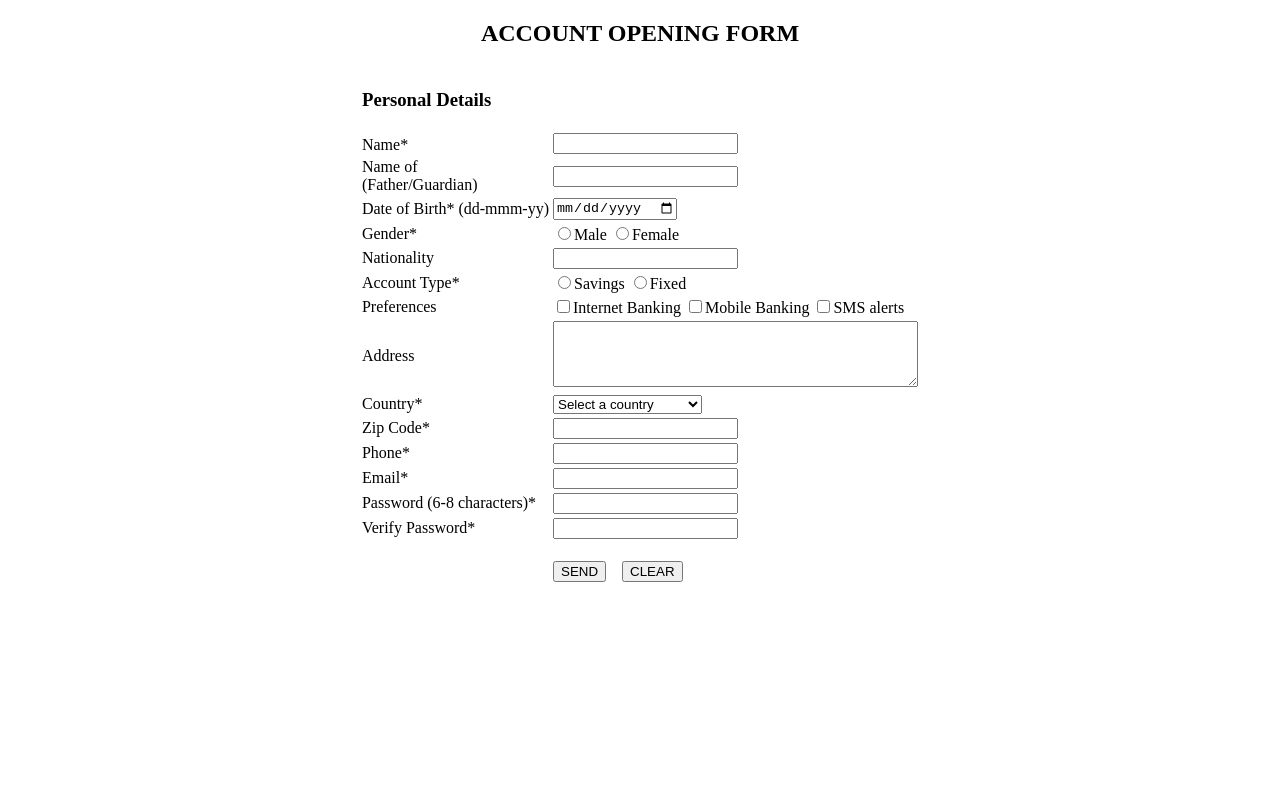
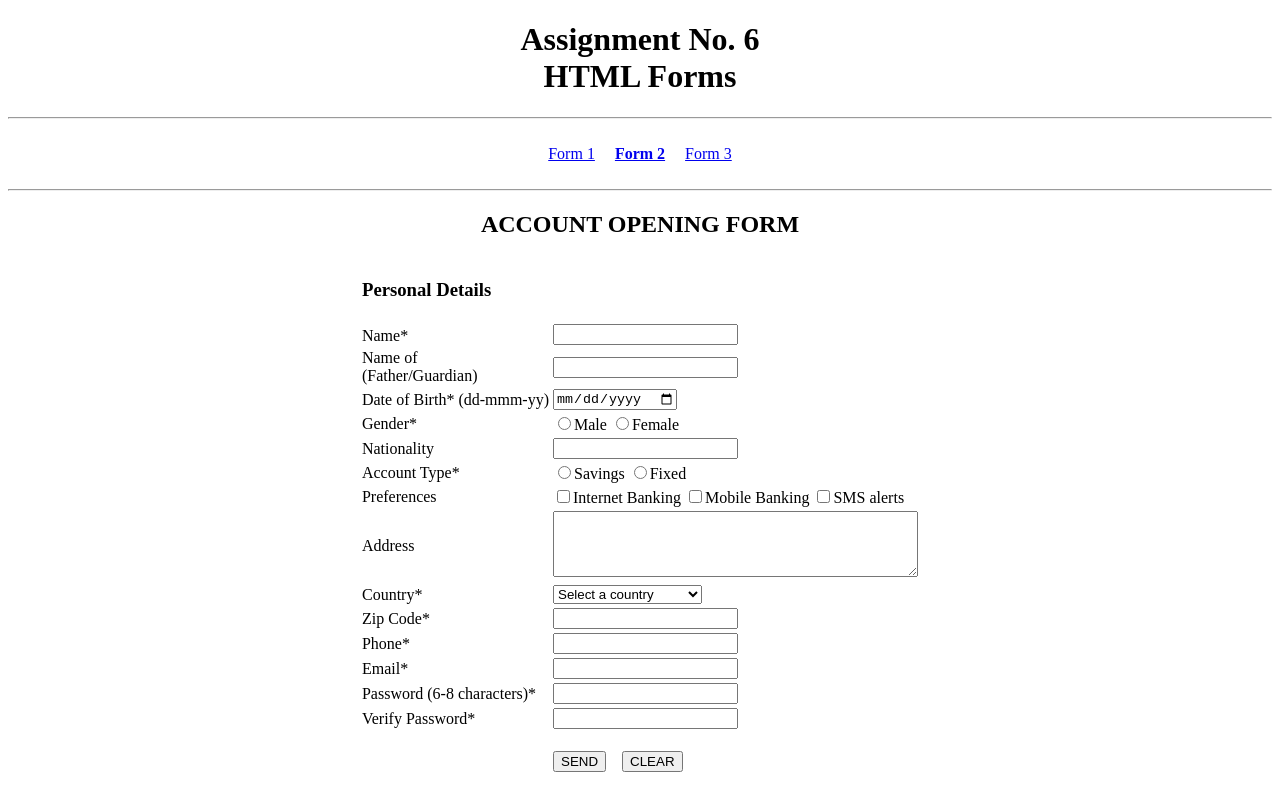
Before and after one commit to suhaibajaz05/Assignment-06, a plain HTML site: page Forms/Form2.html in a window 1280 px wide. Drawn offline with Linux system fonts and the light colour scheme.

Commit message:
Update Form2.html

```diff
--- a/Forms/Form2.html
+++ b/Forms/Form2.html
@@ -9,6 +9,19 @@
 
 <body>
     <center>
+        <h1>Assignment No. 6 <br>
+            HTML Forms</h1>
+
+        <hr>
+        <br>
+        <a href="Form1.html">Form 1</a>
+        &nbsp;&nbsp;&nbsp;
+        <a href="Form2.html"><b>Form 2</b></a>
+        &nbsp;&nbsp;&nbsp;
+        <a href="Form3.html">Form 3</a>
+        <br><br>
+        <hr>
+
         <h2>ACCOUNT OPENING FORM</h2>
         <form action="">
             <table>
```
